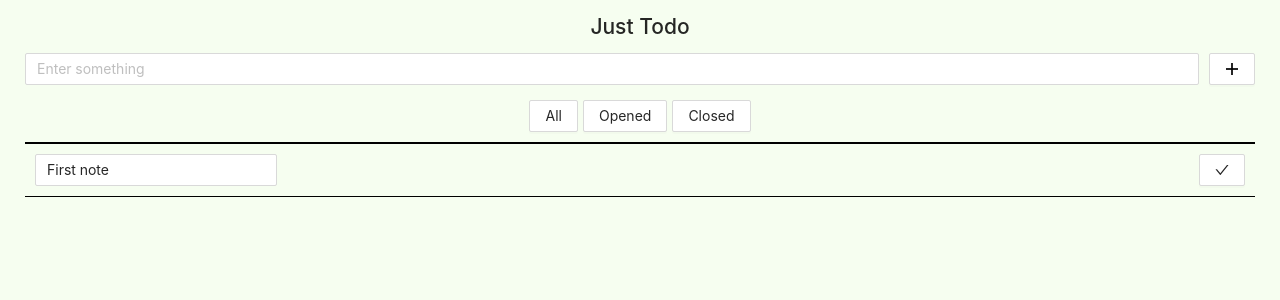
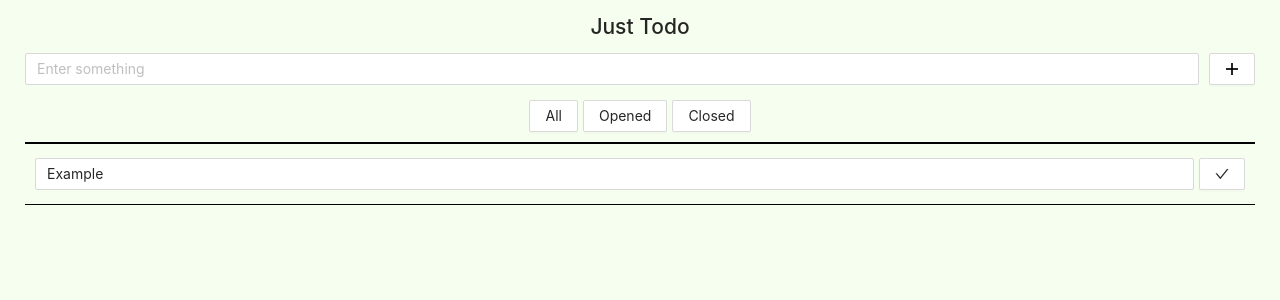
Before and after one commit to NikiDan/newTodo, a React (Create React App) app: page / in a window 1280 px wide. Both pictures are taken after a click on the button 1168 px from the left and 174 px from the top of the page. Shown: the top 300 px of the page. Built offline with nearby package versions, Linux system fonts and the light colour scheme; the HTML template or start-up script is replaced by a standard one.

Commit message:
Breaking local storage

```diff
--- a/src/App.js
+++ b/src/App.js
@@ -1,4 +1,4 @@
-import React, {useState}from 'react'
+import React, {useEffect, useState} from 'react'
 import './App.css';
 import TodoList  from "./Components/TodoList/TodoList";
 import Header from "./Components/Header/Header"
@@ -7,18 +7,16 @@ import { nanoid } from 'nanoid'
 
 function App() {
 
-  const[todo, setTodo] = useState([
-    {
+  const[todo, setTodo] = useState([{
       id: nanoid(),
-      title: 'First note',
+      title: 'Example',
       status: true
-    }
-  ])
+  }])
 
   return (
     <div className="App">
         <Header />
-        <AddTodo todo = {todo} setTodo = {setTodo}/>
+        <AddTodo todo = {todo} setTodo = {setTodo} />
         <TodoList todo = {todo} setTodo = {setTodo}/>
     </div>
   );
--- a/src/Components/AddTodo/AddTodo.js
+++ b/src/Components/AddTodo/AddTodo.js
@@ -1,4 +1,4 @@
-import React, {useState} from 'react'
+import React, {useEffect, useState} from 'react'
 import { Input } from 'antd';
 import { Button } from 'antd';
 import { PlusOutlined } from '@ant-design/icons';
@@ -9,7 +9,16 @@ function AddTodo({todo, setTodo}) {
 
     const[value, setValue] = useState('')
 
+    const [localValue, setLocalValue] = useState(
+        JSON.parse(localStorage.getItem('items')) || []
+    )
+
+    useEffect(()=>{
+        localStorage.setItem('items', JSON.stringify(todo))
+    }, [localValue])
+
     function saveTodo(){
+        if (value.trim() !== ''){
         setTodo(
             [...todo,{
                 id: nanoid(),
@@ -17,7 +26,9 @@ function AddTodo({todo, setTodo}) {
                 status: true
             }]
         )
-        setValue('')
+            setLocalValue((localValue) => [...localValue, setTodo])
+            setValue('')
+        }
     }
 
     return (
--- a/src/Components/TodoList/TodoList.js
+++ b/src/Components/TodoList/TodoList.js
@@ -72,8 +72,8 @@ function TodoList({todo, setTodo}) {
                     <div className="todoContainer" key={item.id}>
                         {
                             edit === item.id ?
-                                <div>
-                                    <Input onChange={(e)=>setValue(e.target.value)} value={value}/>
+                                <div className="inputContainer">
+                                    <Input className="editInput" onChange={(e)=>setValue(e.target.value)} value={value}/>
                                 </div> :
                                 <div className={!item.status ? "todoListDisable" : "todoListContent"}>{item.title}</div>
                         }
--- a/src/Components/TodoList/TodoListModule.css
+++ b/src/Components/TodoList/TodoListModule.css
@@ -37,3 +37,13 @@
     display: flex;
     margin-left: 10px;
 }
+.inputContainer{
+    width: 100%;
+    margin-right: 5px;
+    display: flex;
+    height: 40px;
+    align-items: center;
+}
+.ant-btn{
+    transition: none;
+}
```
